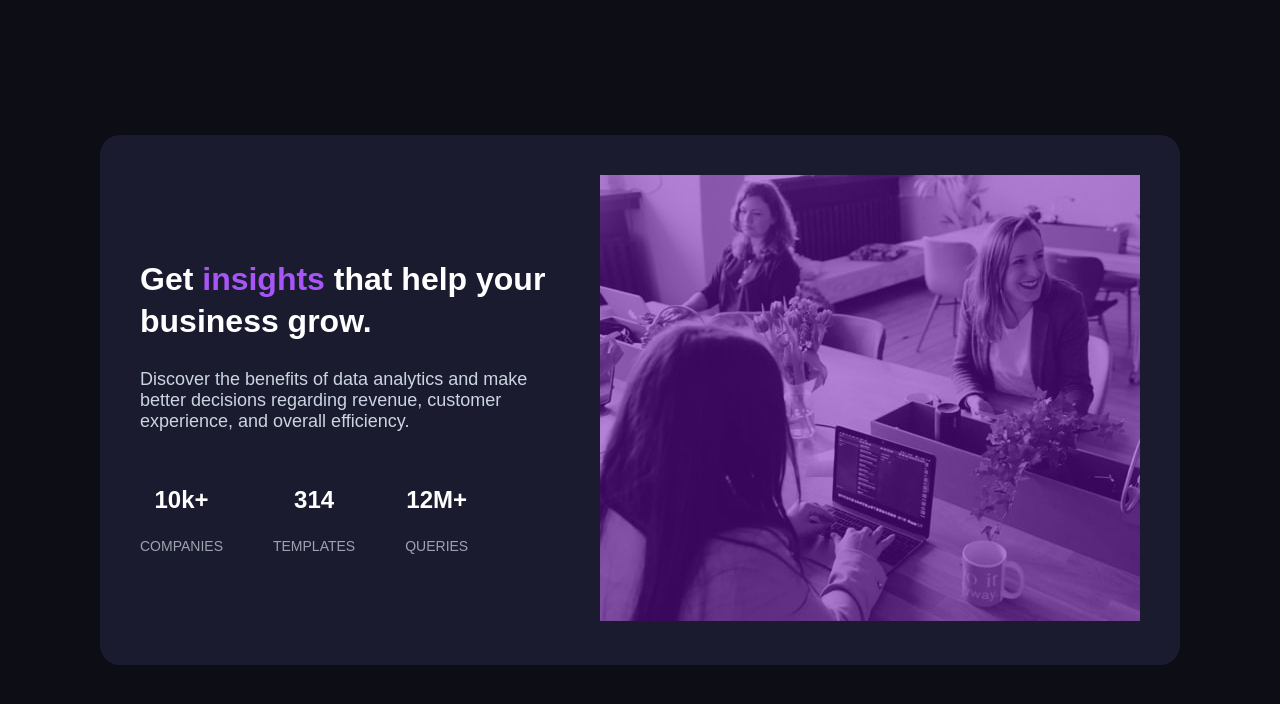
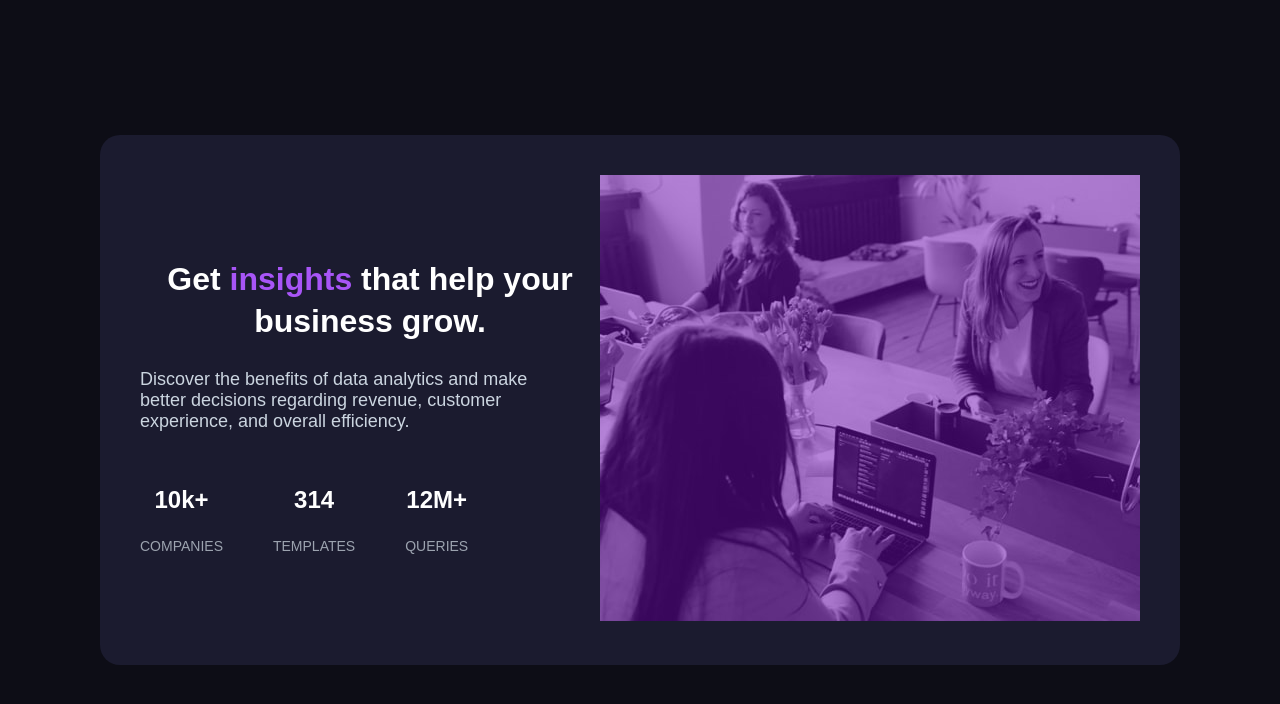
Before and after one commit to john-shalamon/Project-13, a plain HTML site: page index.html in a window 1280 px wide. Drawn offline with Linux system fonts and the light colour scheme.

Commit message:
refactor: comment out text alignment property for h2 elements

```diff
--- a/style.css
+++ b/style.css
@@ -35,7 +35,7 @@ h2 {
     font-size: 32px;
     font-weight: bold;
     line-height: 1.3;
-    text-align: left;
+    /* text-align: left; */
 }
 
 .highlight {
```
